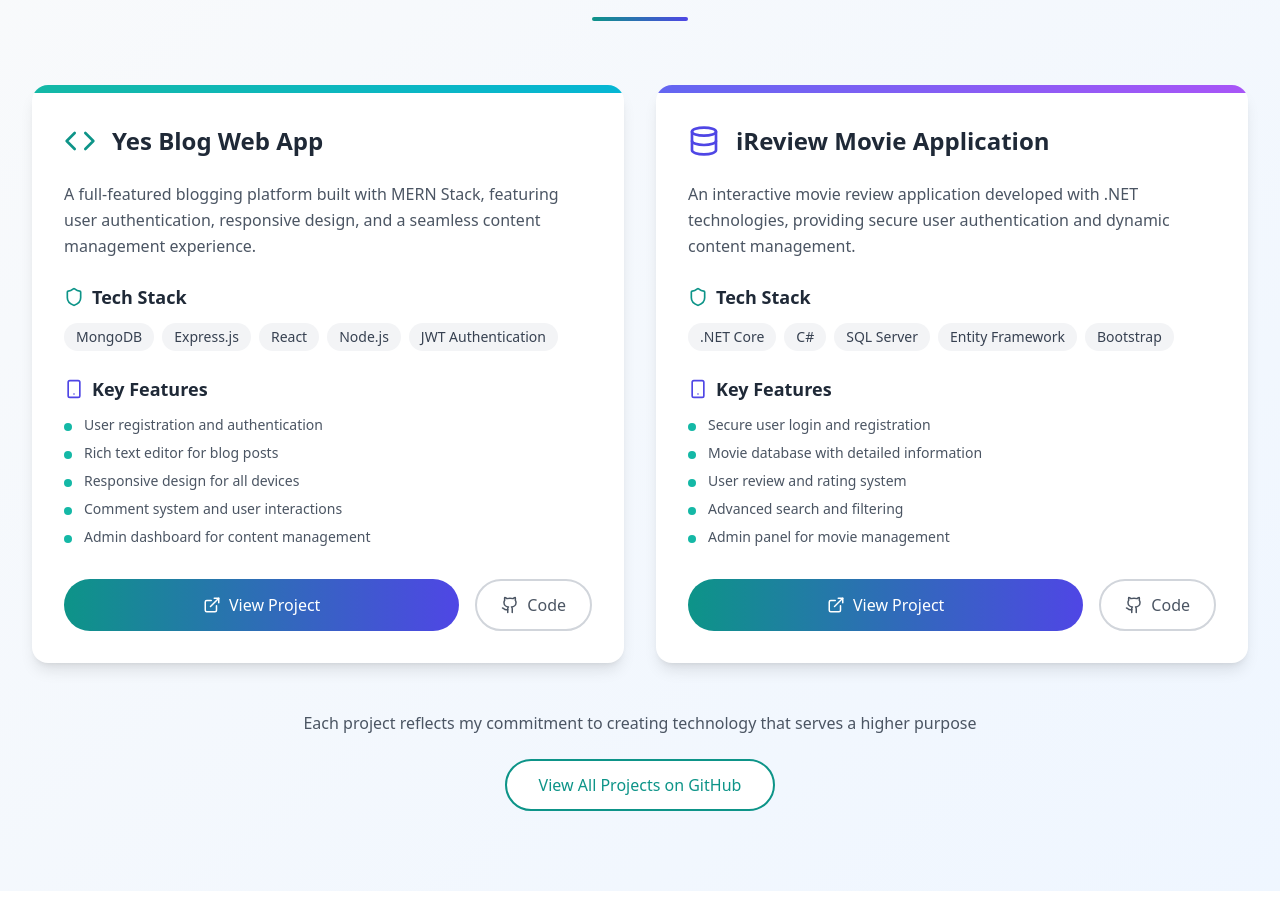
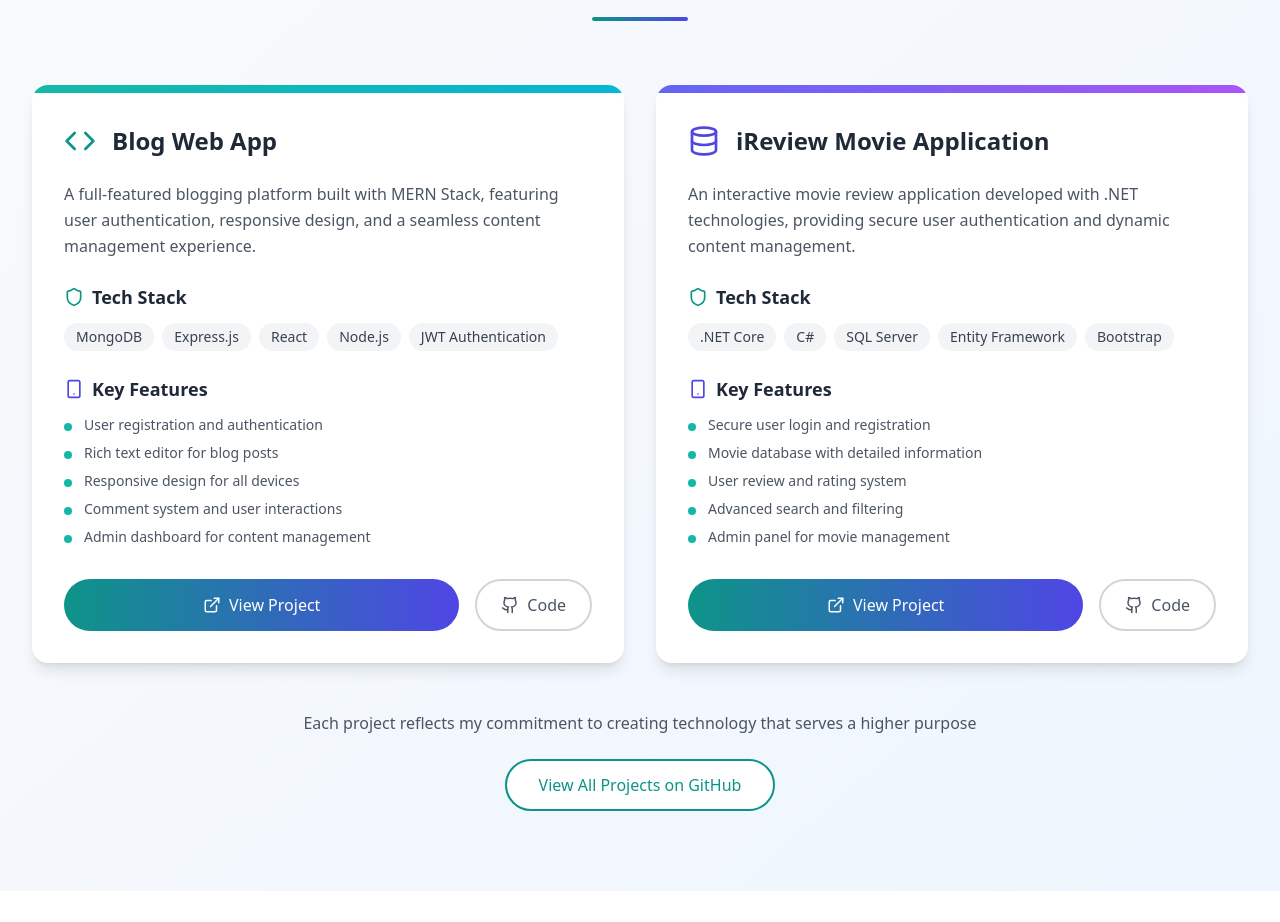
Before and after one commit to Madhav-dhakal/MadhavPortfolio, a React (Vite) app: page / in a window 1280 px wide. Shown: the part 2065-2987 px from the top of the page. Built offline with nearby package versions, Linux system fonts and the light colour scheme.

Commit message:
Fix: Update portfolio project title
Corrected the project title "Yes Blog Web App" to "Blog Web App" in the portfolio section.

```diff
--- a/src/components/Portfolio.tsx
+++ b/src/components/Portfolio.tsx
@@ -1,11 +1,10 @@
-
 import React from 'react';
 import { ExternalLink, Github, Code, Database, Shield, Smartphone } from 'lucide-react';
 
 const Portfolio = () => {
   const projects = [
     {
-      title: "Yes Blog Web App",
+      title: "Blog Web App",
       description: "A full-featured blogging platform built with MERN Stack, featuring user authentication, responsive design, and a seamless content management experience.",
       techStack: ["MongoDB", "Express.js", "React", "Node.js", "JWT Authentication"],
       features: [
```
